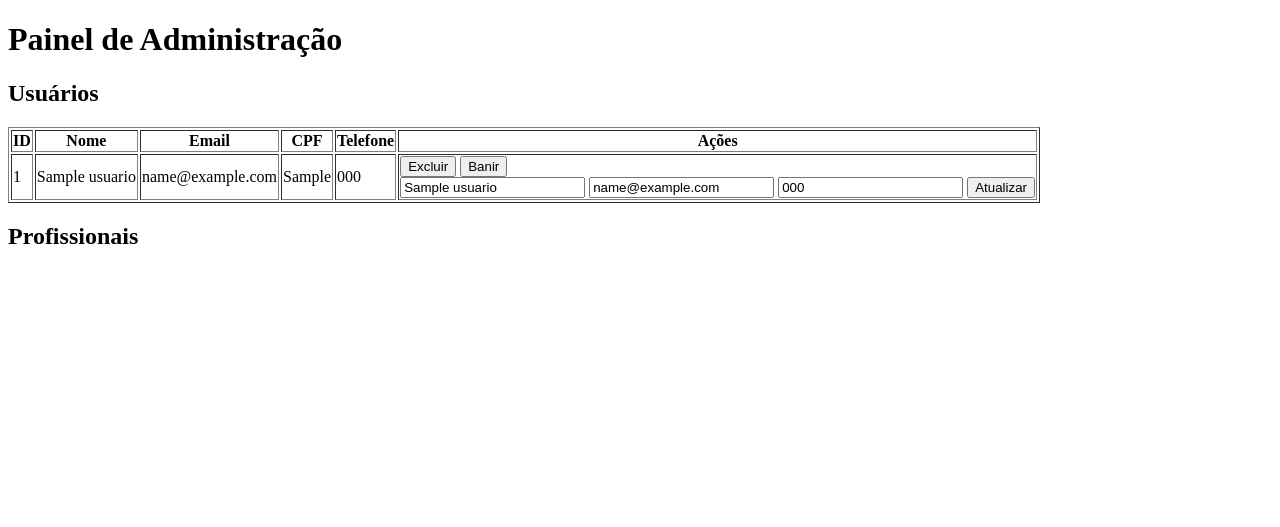
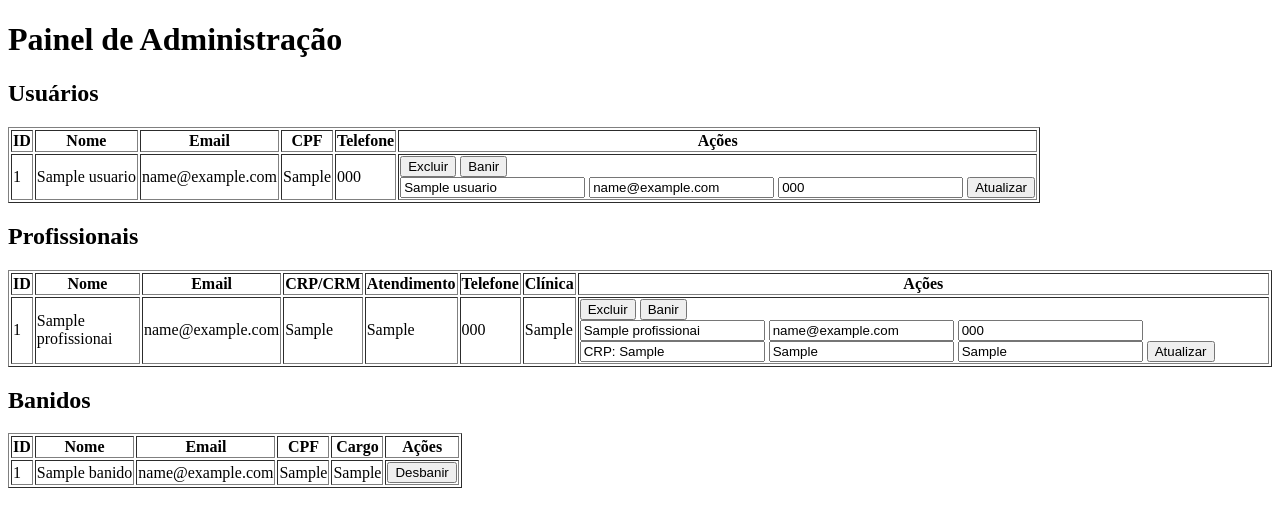
Before and after one commit to AlisonHSerpa/MarketPlacing-Project, a PHP site: page /tela_ADM.php in a window 1280 px wide. Shown: the top 527 px of the page. Run offline with PHP 8.4, Linux system fonts and the light colour scheme; tables that the repository leaves empty or names only in its code hold one stand-in row (values such as "Sample post").

Commit message:
Termino do HTML

```diff
--- a/Site/paginas/tela_ADM.php
+++ b/Site/paginas/tela_ADM.php
@@ -166,6 +166,86 @@ $resultBanidos = buscarBanidos($mysqli);
 
     <section>
         <h2>Profissionais</h2>
+        <table border="1">
+            <tr>
+                <th>ID</th>
+                <th>Nome</th>
+                <th>Email</th>
+                <th>CRP/CRM</th>
+                <th>Atendimento</th>
+                <th>Telefone</th>
+                <th>Clínica</th>
+                <th>Ações</th>
+            </tr>
+            <?php while ($profissional = $resultProfissionais->fetch_assoc()): ?>
+            <tr>
+                <td><?php echo $profissional['id_profissional']; ?></td>
+                <td><?php echo $profissional['nome']; ?></td>
+                <td><?php echo $profissional['email']; ?></td>
+                <td><?php echo $profissional['crp'] ? $profissional['crp'] : $profissional['crm']; ?></td>
+                <td><?php echo $profissional['atendimento']; ?></td>
+                <td><?php echo $profissional['telefone']; ?></td>
+                <td><?php echo $profissional['clinica']; ?></td>
+                <td>
+                    <form method="POST">
+                        <input type="hidden" name="id_profissional"
+                            value="<?php echo $profissional['id_profissional']; ?>">
+                        <input type="hidden" name="tabela" value="profissionais">
+                        <button type="submit" name="excluir">Excluir</button>
+                        <button type="submit" name="banir">Banir</button>
+                    </form>
+                    <form method="POST">
+                        <input type="hidden" name="id_profissional"
+                            value="<?php echo $profissional['id_profissional']; ?>">
+                        <input type="hidden" name="tabela" value="profissionais">
+                        <input type="text" name="nome" value="<?php echo $profissional['nome']; ?>" placeholder="Nome">
+                        <input type="email" name="email" value="<?php echo $profissional['email']; ?>"
+                            placeholder="Email">
+                        <input type="text" name="telefone" value="<?php echo $profissional['telefone']; ?>"
+                            placeholder="Telefone">
+                        <input type="text" name="crp_crm"
+                            value="<?php echo $profissional['crp'] ? 'CRP: '.$profissional['crp'] : 'CRM: '.$profissional['crm']; ?>"
+                            placeholder="CRP/CRM">
+                        <input type="text" name="atendimento" value="<?php echo $profissional['atendimento']; ?>"
+                            placeholder="Atendimento">
+                        <input type="text" name="clinica" value="<?php echo $profissional['clinica']; ?>"
+                            placeholder="Clínica">
+                        <button type="submit" name="atualizar">Atualizar</button>
+                    </form>
+                </td>
+            </tr>
+            <?php endwhile; ?>
+        </table>
+    </section>
+
+    <section>
+        <h2>Banidos</h2>
+        <table border="1">
+            <tr>
+                <th>ID</th>
+                <th>Nome</th>
+                <th>Email</th>
+                <th>CPF</th>
+                <th>Cargo</th>
+                <th>Ações</th>
+            </tr>
+            <?php while ($banido = $resultBanidos->fetch_assoc()): ?>
+            <tr>
+                <td><?php echo $banido['id']; ?></td>
+                <td><?php echo $banido['nome']; ?></td>
+                <td><?php echo $banido['email']; ?></td>
+                <td><?php echo $banido['cpf']; ?></td>
+                <td><?php echo $banido['cargo']; ?></td>
+                <td>
+                    <form method="POST">
+                        <input type="hidden" name="id" value="<?php echo $banido['id']; ?>">
+                        <input type="hidden" name="cargo" value="<?php echo $banido['cargo']; ?>">
+                        <button type="submit" name="desbanir">Desbanir</button>
+                    </form>
+                </td>
+            </tr>
+            <?php endwhile; ?>
+        </table>
     </section>
 
 </body>
```
